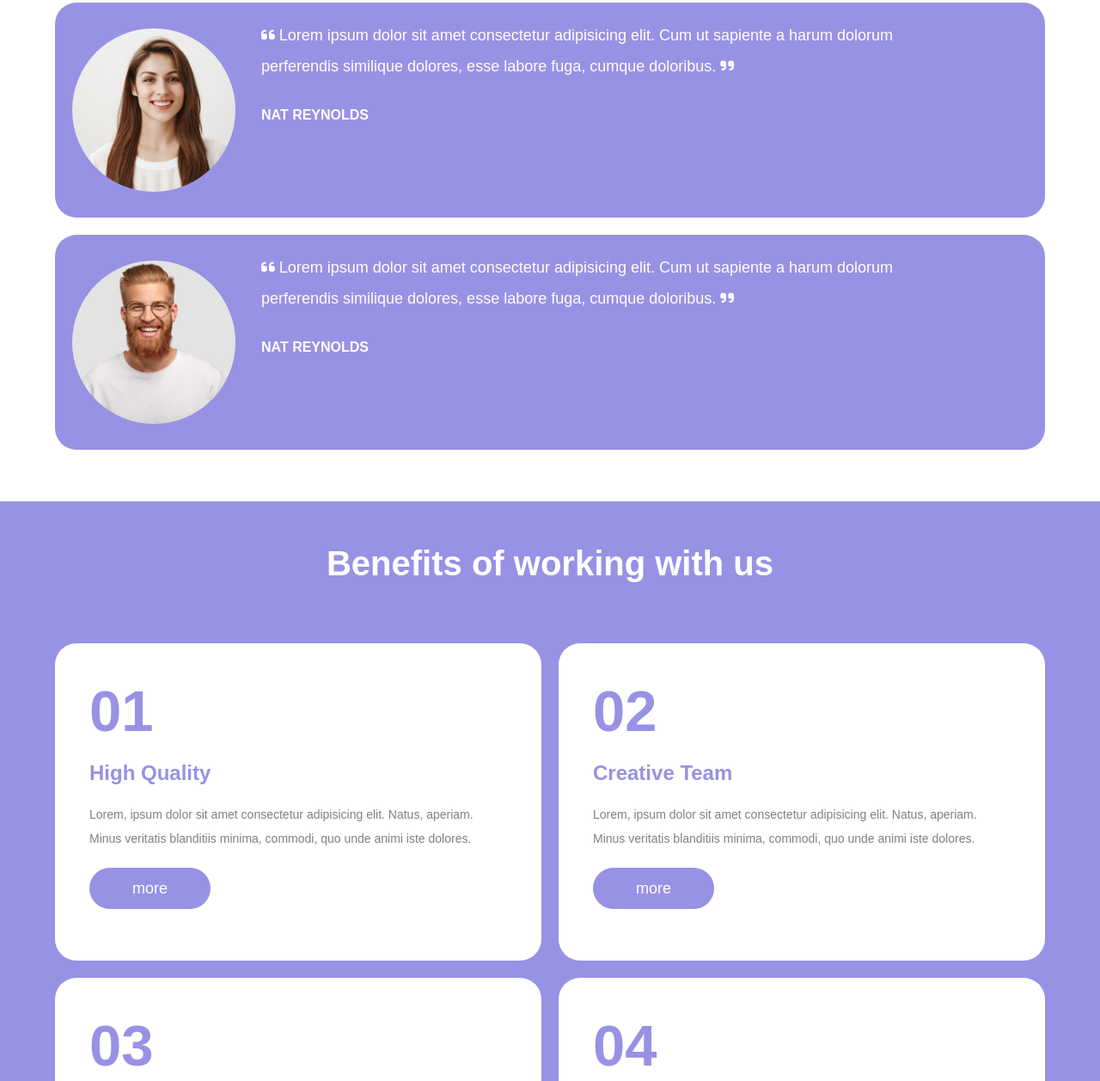
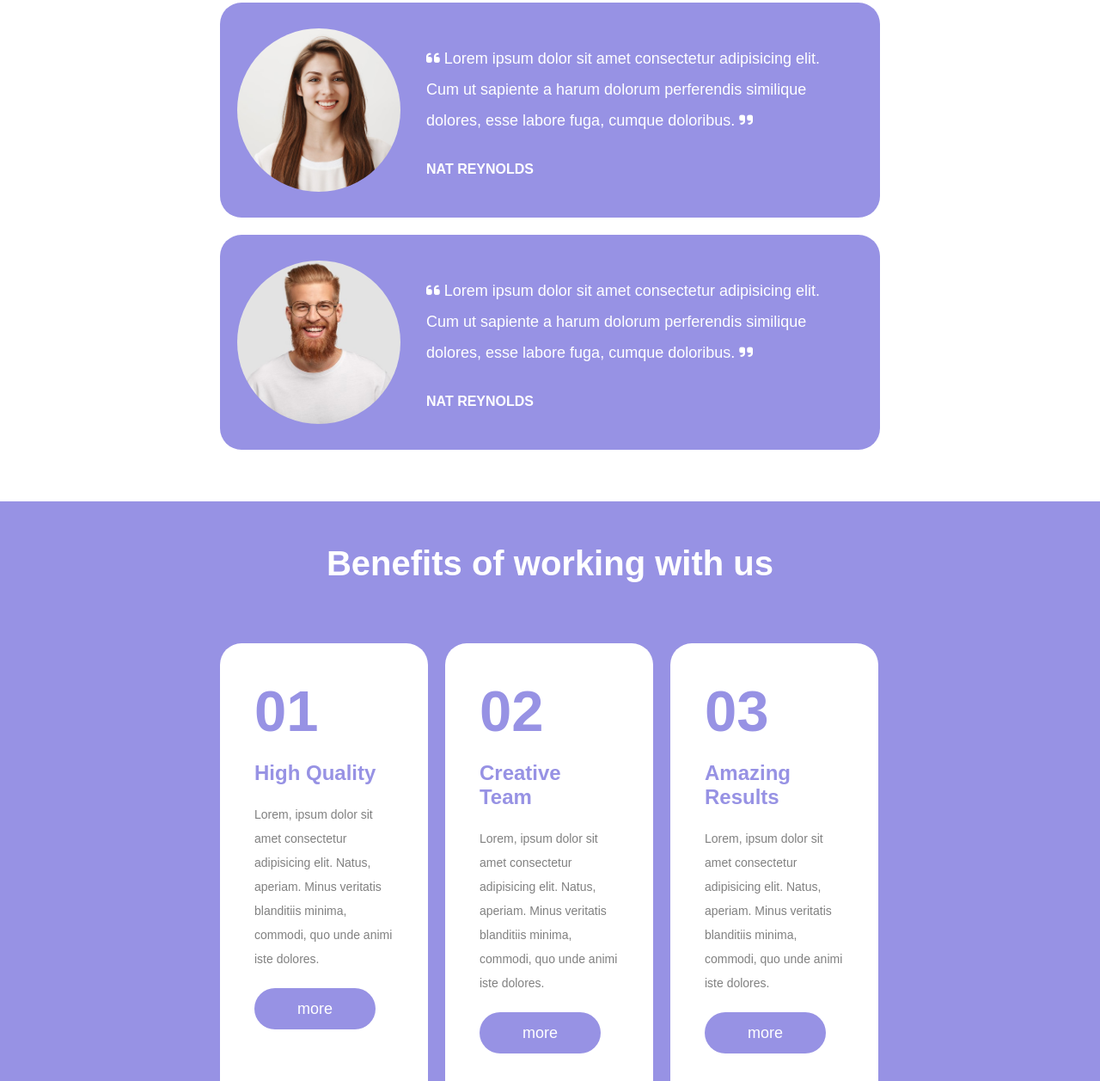
Before and after one commit to DarioGuastella/htmlcss-responsive-layout, a plain HTML site: page index.html in a window 1280 px wide. Shown: the part 2226-3483 px from the top of the page at 86% size. Drawn offline with Linux system fonts and the light colour scheme.

Commit message:
continua responsive desktop

```diff
--- a/css/style.css
+++ b/css/style.css
@@ -430,5 +430,29 @@ footer a {
         font-size: 19px;
     }
 
+    /* TESTIMONIALS */
+
+    .testimonials-container {
+        width: 60%;
+    }
+
+    .testimonial-card {
+        width: 60%;
+    }
+
+    .testimonial-quote {
+        align-self: center;
+    }
+
+    /* BENEFITS */
+
+    .benefits-container {
+        width: 60%;
+    }
+    .benefits-card {
+        margin: 0;
+        width: calc(33.3333% - 14px);
+    }
+
 
 }
```
